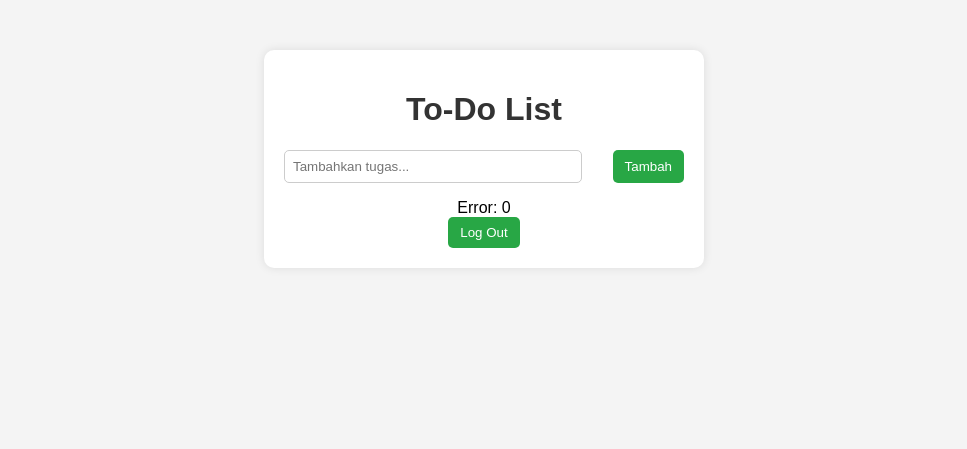
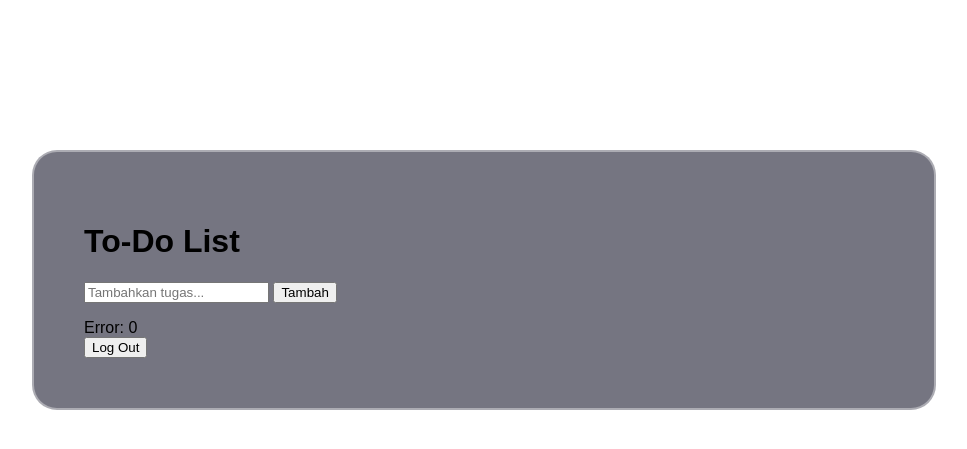
Before and after one commit to haikalaulia/kelompok-9, a PHP site: page /todo.html in a window 1280 px wide. Shown: the top 449 px of the page, without its empty margins (156-1123 px from the left). Run offline with PHP 8.4, Linux system fonts and the light colour scheme.

Commit message:
Update styletodo.css

```diff
--- a/styletodo.css
+++ b/styletodo.css
@@ -1,84 +1,65 @@
-body {
-    font-family: Arial, sans-serif;
-    background-color: #f4f4f4;
-    text-align: center;
+header {
+    display: flex;
+    justify-content: space-between;
+    align-items: center;
+    padding: 1rem;
+    background: rgba(26, 26, 46, 0.8);
+    box-shadow: 0 0 20px rgba(138, 43, 226, 0.5), 0 0 10px #ffffffaa;
+    color: #fff;
+    position: fixed;
+    top: 0;
+    width: 100%;
+    z-index: 2;
+    font-family: 'Poppins', sans-serif;
+}
+
+.header-left {
+    font-size: 1.5rem;
+    margin-left: 40px; /* Increased margin to move away from the edge */
+    font-family: 'Satisfy', cursive; /* More artistic font for Kelompok 9 */
+}
+
+
+.header-right {
+    margin-right: 40px; /* Align with Kelompok 9 */
+}
+
+.logout-btn {
+    background: none;
+    border: none;
+    color: #fff;
+    font-size: 1rem;
+    cursor: pointer;
+    display: flex;
+    align-items: center;
+    font-family: 'Poppins', sans-serif;
+}
+
+.logout-icon {
+    width: 20px;
+    height: 20px;
+    margin-right: 5px;
+}
+
+.header-left, .header-center, .logout-btn {
+    text-shadow: none;
 }
 
 .container {
-    max-width: 400px;
-    background: white;
-    padding: 20px;
-    margin: 50px auto;
-    border-radius: 10px;
-    box-shadow: 0 0 10px rgba(0, 0, 0, 0.1);
+    max-width: 800px;
+    background: rgba(26, 26, 46, 0.6);
+    padding: 50px;
+    margin: 150px auto 50px;
+    border-radius: 25px;
+    box-shadow: 0 0 20px rgba(255, 255, 255, 0.3);
+    border: 2px solid rgba(255, 255, 255, 0.4);
+    position: relative;
+    overflow: hidden;
+    z-index: 1;
+    font-family: 'Poppins', sans-serif;
 }
 
-h1 {
-    color: #333;
+/* Remove the logout button inside the container */
+button.logout-link {
+    display: none;
 }
-
-.input-section {
-    display: flex;
-    justify-content: space-between;
-}
-
-input {
-    width: 70%;
-    padding: 8px;
-    border: 1px solid #ccc;
-    border-radius: 5px;
-}
-
-button {
-    padding: 8px 12px;
-    background-color: #28a745;
-    color: white;
-    border: none;
-    border-radius: 5px;
-    cursor: pointer;
-}
-
-button:hover {
-    background-color: #218838;
-}
-
-ul {
-    list-style-type: none;
-    padding: 0;
-}
-
-li {
-    background: #fff;
-    margin: 10px 0;
-    padding: 10px;
-    display: flex;
-    justify-content: space-between;
-    align-items: center;
-    border-radius: 5px;
-    box-shadow: 0 0 5px rgba(0, 0, 0, 0.1);
-}
-
-.edit-btn {
-    background-color: #ffc107;
-}
-
-.delete-btn {
-    background-color: #dc3545;
-}
-
-button.edit-btn, button.delete-btn {
-    margin-left: 5px;
-    padding: 5px 8px;
-    border: none;
-    color: white;
-    border-radius: 5px;
-    cursor: pointer;
-}
-
-button.edit-btn:hover {
-    background-color: #e0a800;
-}
-
-button.delete-btn:hover {
-    background-color: #c82333;
-}
```
